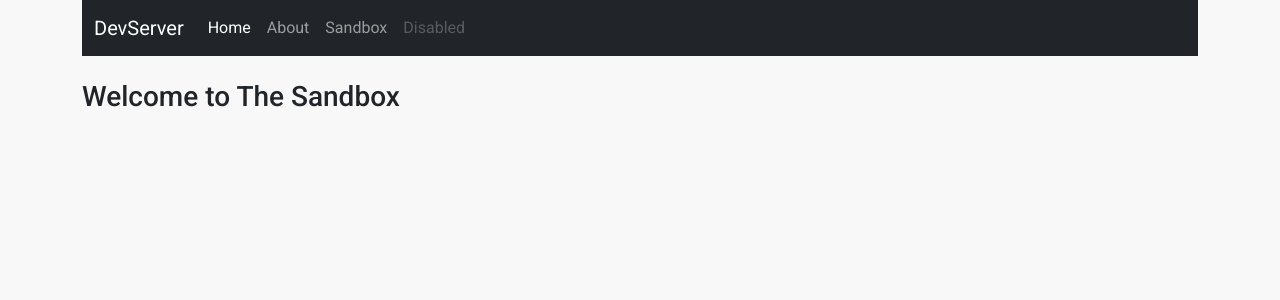
After one commit to amandrafino/Flask-Dev-01, a Flask app: page /sandbox in a window 1280 px wide. The commit adds this page. Shown: the top 300 px of the page. Run offline with Flask 3, Linux system fonts and the light colour scheme.

Commit message:
modifies server and navbar. Added sandbox

```diff
--- a/server.py
+++ b/server.py
@@ -1,5 +1,7 @@
 # Import the Flask Class
-from flask import Flask, flash, redirect, render_template, request, url_for
+from dotenv import load_dotenv
+load_dotenv()
+from flask import Flask, flash, redirect, render_template, request, url_for, flash
 
 
 # Create an instance of this class
@@ -15,21 +17,32 @@ def home():
     first_name = 'Albert'
     return render_template('index.html', first_name=first_name)
 
+
+# User
+@app.route('/<name>')
+def user(name):
+    return f'''
+    <h3>Welcom back {name}!</h3>
+    <p>Back Home: <a href="{url_for('home')}">Home</a></p>
+    '''
+
+# Redirect to user
+@app.route('/admin')
+def admin():
+    return redirect(url_for('user', name="Admin!"))
+
+
 @app.route('/about')
 def about():
     flash('Hello Albert. This is the about page!')
     first_name = 'Albert'
     return render_template('about.html', first_name=first_name)
 
-# Redirect back to home
-@app.route('/admin')
-def admin():
-    return redirect(url_for('home'))
 
-# Add User Albert
-@app.route('/user/<name>')
-def user(name):
-    return render_template('user.html', user_name=name)
+# Sandbox
+@app.route('/sandbox')
+def sandbox():
+    return render_template('sandbox.html')
 
 
 if __name__ == '__main__':
--- a/templates/navbar.html
+++ b/templates/navbar.html
@@ -13,7 +13,7 @@
                     <a class="nav-link" href="{{ url_for ('about')}}">About</a>
                 </li>
                 <li class="nav-item">
-                    <a class="nav-link" href="{{ url_for ('user', name='Albert') }}">User</a>
+                    <a class="nav-link" href="{{ url_for ('sandbox') }}">Sandbox</a>
                 </li>
                 <li class="nav-item">
                     <a class="nav-link disabled" aria-disabled="true">Disabled</a>
--- /dev/null
+++ b/templates/sandbox.html
@@ -0,0 +1,9 @@
+{% extends 'base.html' %}
+
+{% block title %} Sandbox Page {% endblock %}
+
+
+{% block content %}
+<h3>Welcome to The Sandbox </h3>
+
+{% endblock %}
```
